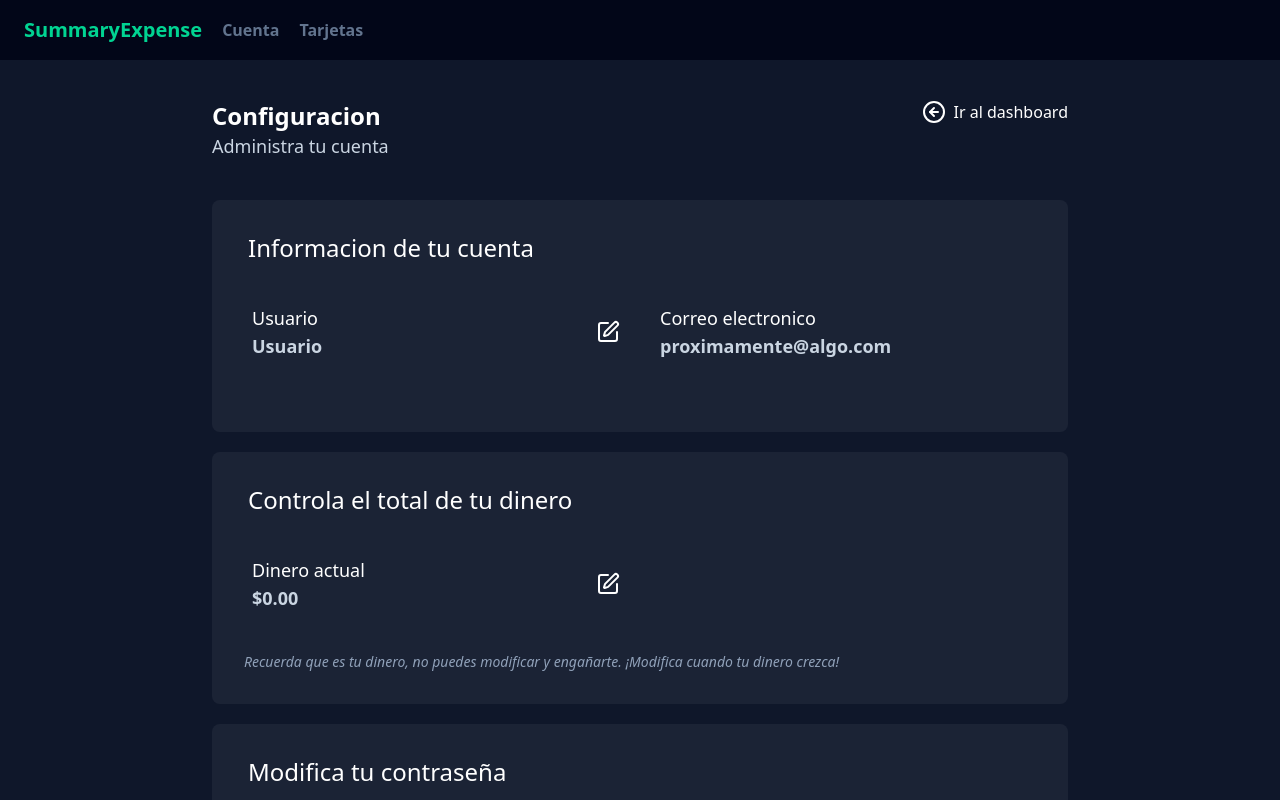
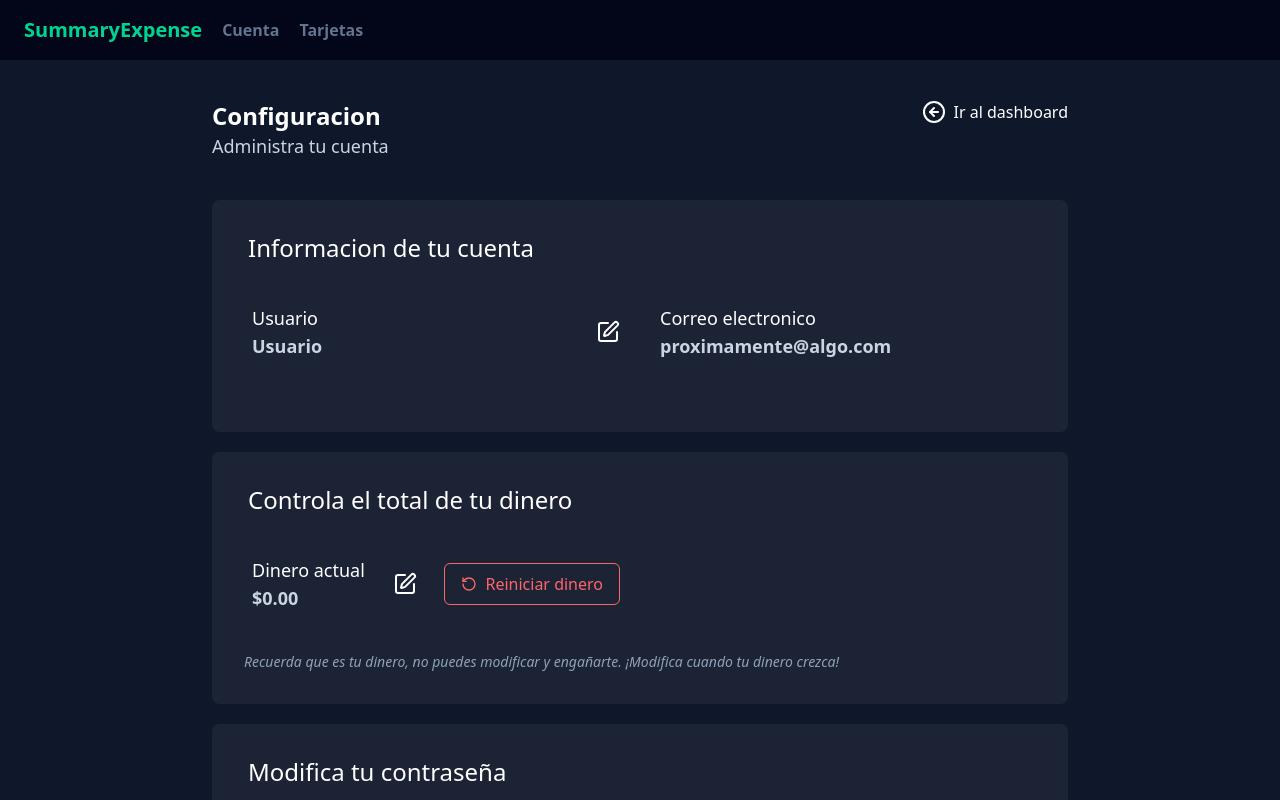
Before and after one commit to zeusCach/SummaryExpense, a React (Vite) app: page /cuenta in a window 1280 px wide. Shown: the top 800 px of the page. Built offline with nearby package versions, Linux system fonts and the light colour scheme.

Commit message:
Implementando funcionalidad de reiniciar dinero a cero

```diff
--- a/src/components/ConfigurationUI/MoneySettings.jsx
+++ b/src/components/ConfigurationUI/MoneySettings.jsx
@@ -1,5 +1,5 @@
 import { useState } from "react";
-import { ArrowLeftCircle, Edit } from "lucide-react";
+import { ArrowLeftCircle, Edit, RotateCcw } from "lucide-react";
 import { Link } from "react-router-dom";
 import EditButton from "../EditButton";
 import { AMOUNT_TYPE } from "../../reducer/amountReducer";
@@ -94,13 +94,13 @@ export default function MoneySettings() {
                                         onClick={isEdit}
                                         className="text-white cursor-pointer"
                                     />)
-
                             }
 
+                            <button onClick={() => dispatch({ type: AMOUNT_TYPE.RESTART })} className="flex items-center gap-2 px-4 py-2 border border-red-400 text-red-400 rounded-md hover:bg-red-400/20 transition-colors group">
+                                <RotateCcw size={16} className="group-hover:-rotate-180 transition-transform duration-300" />
+                                Reiniciar dinero
+                            </button>
                         </div>
-
-
-
                     </div>
 
                     <p className="text-slate-400 text-sm font-medium italic">
```
